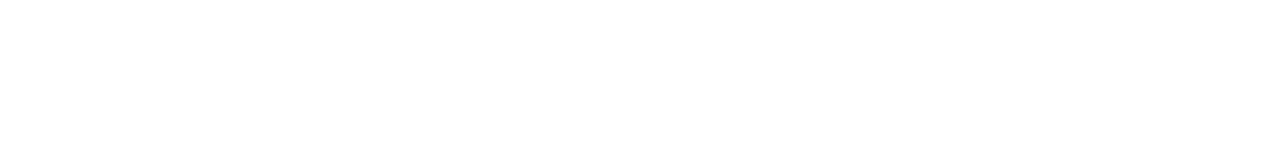
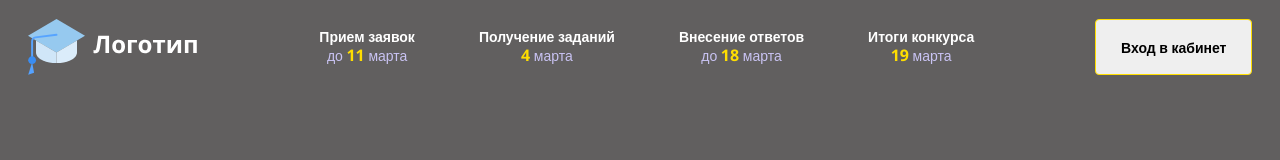
Before and after one commit to front-learner/student, a website: page app/index.html in a window 1280 px wide. Drawn offline with nearby package versions, Linux system fonts and the light colour scheme.

Commit message:
feat: add header

```diff
--- a/app/index.html
+++ b/app/index.html
@@ -10,7 +10,56 @@
 
 <body>
 
-  <header class="header"></header>
+  <header class="header">
+    <div class="container">
+      <div class="header__content">
+        <img src="./images/logo.svg" alt="logo" class="header__logo">
+        <ul class="header__list">
+          <li class="header__item">
+            <p class="header__text header__text--white">
+              Прием заявок
+            </p>
+            <p class="header__text header__text--grey">
+              до
+              <span class="header__span">11</span>
+              марта
+            </p>
+          </li>
+          <li class="header__item">
+            <p class="header__text header__text--white">
+              Получение заданий
+            </p>
+            <p class="header__text header__text--grey">
+              <span class="header__span">4</span>
+              марта
+            </p>
+          </li>
+          <li class="header__item">
+            <p class="header__text header__text--white">
+              Внесение ответов
+            </p>
+            <p class="header__text header__text--grey">
+              до
+              <span class="header__span">18</span>
+              марта
+            </p>
+          </li>
+          <li class="header__item">
+            <p class="header__text header__text--white">
+              Итоги конкурса
+            </p>
+            <p class="header__text header__text--grey">
+              <span class="header__span">19</span>
+              марта
+            </p>
+          </li>
+        </ul>
+        <button class="header__btn">
+          Вход в кабинет
+        </button>
+      </div>
+    </div>
+  </header>
   <div class="wrapper">
     <main class="main">
 
--- a/app/scss/_fonts.scss
+++ b/app/scss/_fonts.scss
@@ -0,0 +1 @@
+@import url('https://fonts.googleapis.com/css2?family=Open+Sans:wght@400;500;600;700;800&display=swap');
--- a/app/scss/_global.scss
+++ b/app/scss/_global.scss
@@ -1,6 +1,8 @@
 html,
 body {
 	height: 100%;
+	font-family: 'Open Sans', sans-serif;
+	background: rgb(97, 95, 95);
 }
 
 .wrapper {
--- a/app/scss/style.scss
+++ b/app/scss/style.scss
@@ -3,3 +3,50 @@
 @import 'reset';
 @import 'libs';
 @import 'global';
+
+.header {
+    margin-bottom: 81px;
+    &__content {
+        padding: 19px 0;
+        display: flex;
+        gap: 8%;
+        justify-content: space-between;
+        align-items: center;
+    }
+    &__list {
+        display: flex;
+        justify-content: space-between;
+        align-items: center;
+        text-align: center;
+    }
+    &__item:not(:nth-of-type(4)) {
+        margin-right: 64px;
+    }
+    &__text {
+        font-size: 14px;
+        line-height: 16.8px;
+        font-weight: normal;
+    }
+    &__text--white {
+        color: #ffffff;
+        font-weight: 700;
+    }
+    &__text--grey {
+        color: #C9C3F3;
+    }
+    &__span {
+        font-size: 16px;
+        line-height: 19.2px;
+        color: #FFDE00;
+        font-weight: 700;
+    }
+    &__btn {
+        color: #000000;
+        padding: 19px 25px 17px;
+        font-size: 14px;
+        line-height: 17.22px;
+        font-weight: 600;
+        border: 1px solid #FFDE00;
+        border-radius: 4px;
+    }
+}
```
Also changed, not shown: app/css/style.min.css, app/images/logo.svg (added).
